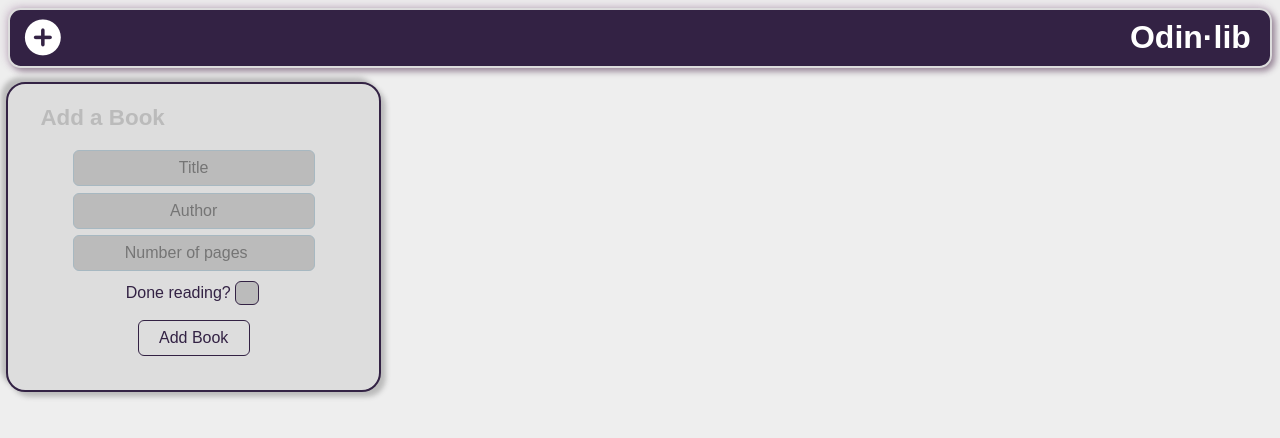
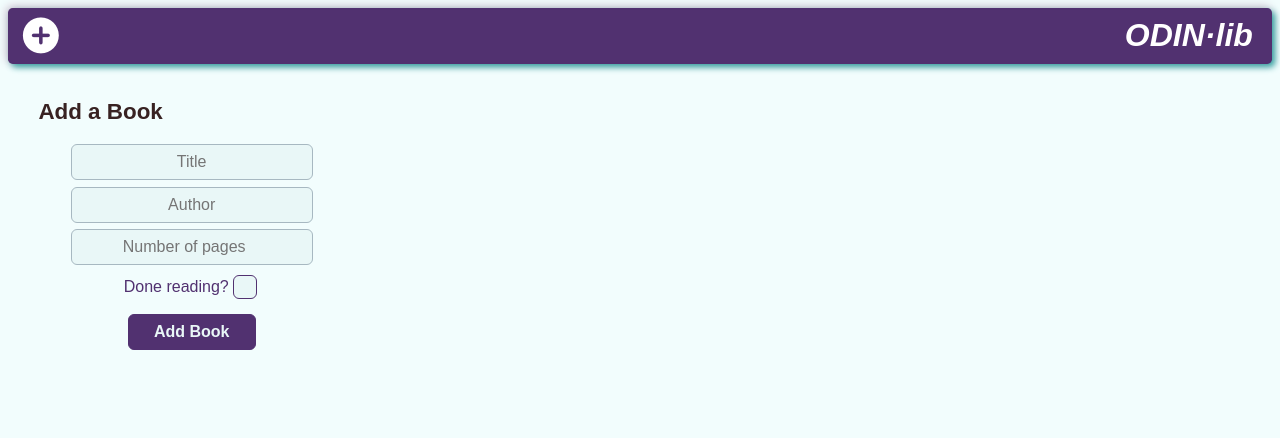
Before and after one commit to Xirlorm/TOP-library, a plain HTML site: page index.html in a window 1280 px wide. Both pictures are taken after a click on the element "add_circle". Drawn offline with Linux system fonts and the light colour scheme.

Commit message:
Made changes to UI and it's colorization

```diff
--- a/index.html
+++ b/index.html
@@ -11,7 +11,7 @@
 <body>
     <header>
         <span class="material-icons-round"> add_circle </span>
-        <h1>Odin·lib</h1>
+        <h1>ODIN·lib</h1>
     </header>
     <main>
         <form autocomplete="off" spellcheck="true">
--- a/styles/style.css
+++ b/styles/style.css
@@ -1,9 +1,9 @@
 body {
     text-align: center;
     margin: 0;
-    background: #eee;
+    background: #f2fdfd;
     --theme-color1: #67d;
-    --theme-color2: #324;
+    --theme-color2: rgb(81, 49, 112);
 }
 
 /*:::::::::::: HEADER ::::::::::::*/
@@ -13,9 +13,9 @@ header {
     justify-content: space-between;
     margin: 0.5rem;
     padding: 0.4rem 0.7rem;
-    box-shadow: 0.2rem 0.2rem 0.4rem #989, -0.1rem -0.1rem 0.6rem #cbc;
-    border: 2px solid #dddddd;
-    border-radius: 0.8rem;
+    box-shadow: 0.2rem 0.2rem 0.4rem rgb(55, 161, 161), -0.1rem -0.1rem 0.6rem #cbc;
+    border: none;
+    border-radius: 0.3rem;
     background: var(--theme-color2);
 }
 
@@ -31,6 +31,7 @@ header h1 {
     font-family: sans-serif;
     margin: 0;
     margin-right: 0.5rem;
+    font-style: italic;
 }
 
 
@@ -41,11 +42,8 @@ form {
     margin: 0;
     padding: 0.6rem 0.8rem 1.7rem;
     border-radius: 1.2rem;
-    border: 0.15rem solid var(--theme-color2);
-    box-shadow: 0.3rem 0.3rem 0.3rem #bbb,
-                -0.3rem -0.3rem 0.3rem #bbb;
+    border: none;
     width: 345px;
-    background-color: #ddd;
     color: var(--theme-color2);
     font-family: sans-serif;
     visibility: hidden;
@@ -69,7 +67,7 @@ legend {
     text-align: left;
     padding: 0 0.5rem;
     margin: 0.7rem 0.7rem 1.2rem;
-    color: #bbb;
+    color: #382222;
 }
 
 input {
@@ -77,11 +75,11 @@ input {
     border: 1px solid #a7b8c1;
     border-radius: 6px;
     text-align: center;
-    background-color: #bbb;
+    background-color: #e9f7f7;
     color: var(--theme-color2);
     font-size: 1rem;
     width: 13rem;
-    transition: width .5s ease-in-out .1s;
+    transition: width .3s ease-in-out .1s;
 }
 
 input:not(
@@ -128,9 +126,10 @@ input[type="checkbox"]:checked:before {
 }
 
 input[type=submit] {
-    background-color: #ddd;
-    width: 7rem;
-    font-weight: 500;
+    background-color: var(--theme-color2);
+    color: #e9f7f7;
+    width: 8rem;
+    font-weight: 600;
     border: 1px solid var(--theme-color2);
 }
 
@@ -174,10 +173,10 @@ main {
 
 .book-item {
     padding: 0.9rem 0.9rem 1.1rem;
-    background: #ddd;
+    background: #fcfdfd;
     border-radius: 0.7rem;
     font-family: sans-serif;
-    box-shadow: 0.3rem 0.4rem 0.4rem #aaa;
+    /* box-shadow: 0.3rem 0.4rem 0.4rem var(--theme-color2); */
     border: 2px solid var(--theme-color2);
 }
 
```
